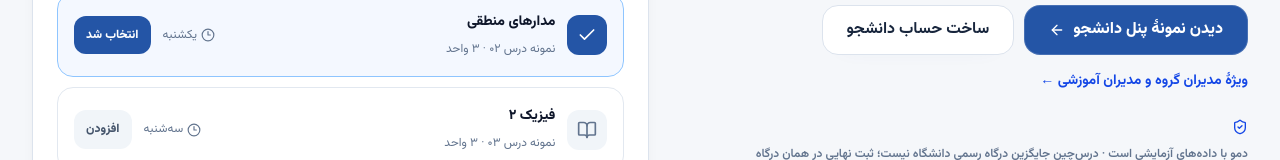
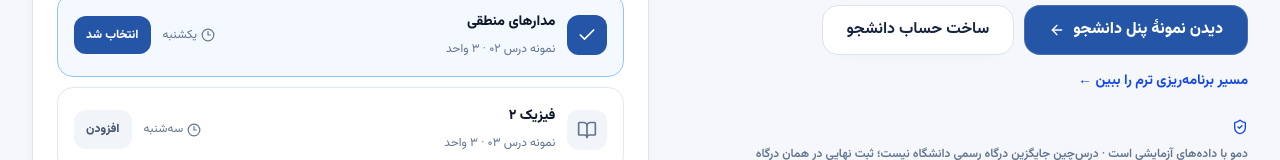
Before and after one commit to mohammadrezamie/DarsChin, a React (Vite) app: page / in a window 1280 px wide. Shown: the part 490-650 px from the top of the page. Built offline with nearby package versions, Linux system fonts and the light colour scheme.

Commit message:
fix(landing): حفظ مرز خصوصی مدیریت و معرفی مسیر دانشجو

```diff
--- a/src/pages/landing-sections/HeroSection.tsx
+++ b/src/pages/landing-sections/HeroSection.tsx
@@ -54,7 +54,7 @@ export const HeroSection: React.FC = () => {
             </Link>
           </motion.div>
           <div className="mb-7 text-sm font-bold text-blue-700 dark:text-blue-300">
-            <a href="#manager-workspace" className="underline-offset-4 hover:underline">ویژهٔ مدیران گروه و مدیران آموزشی ←</a>
+            <a href="#student-journey" className="underline-offset-4 hover:underline">مسیر برنامه‌ریزی ترم را ببین <span aria-hidden="true">←</span></a>
           </div>
 
           <p className="mb-7 flex flex-wrap items-center gap-2 text-xs font-semibold leading-6 text-slate-500 dark:text-slate-400">
```
